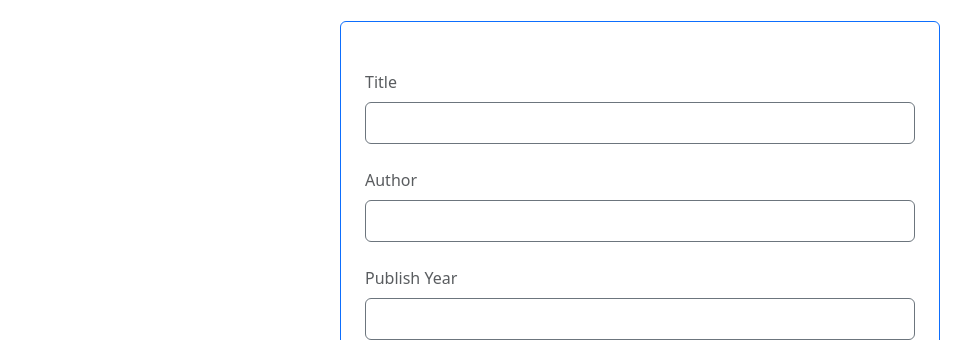
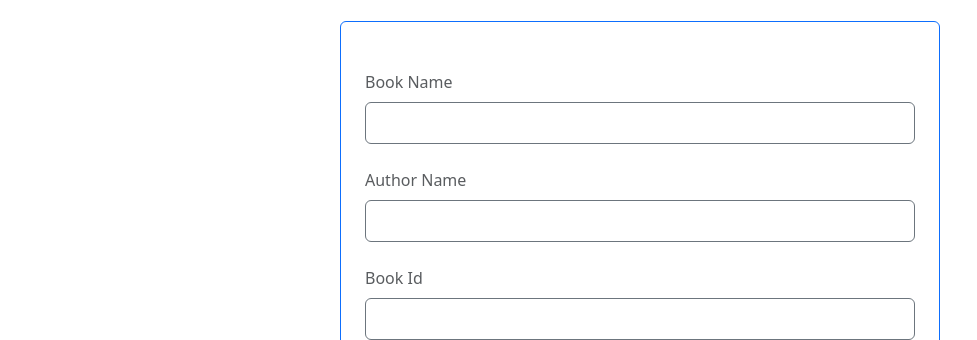
Before and after one commit to Sandalu-Xe/Book_Store, a React (Vite) app in the folder Client/: page /books/create in a window 1280 px wide. Shown: the part 163-503 px from the top of the page, without its empty margins (0-977 px from the left). Built offline with nearby package versions, Linux system fonts and the light colour scheme.

Commit message:
all clear

```diff
--- a/Client/pages/CreateBook.jsx
+++ b/Client/pages/CreateBook.jsx
@@ -4,21 +4,21 @@ import Spinner from '../Components/Spinner';
 import axios from 'axios';
 import { useNavigate } from 'react-router-dom';
 import { useSnackbar } from 'notistack';
-import { Form, Button, Container, Row, Col, Card } from 'react-bootstrap';
+import { Form, Button, Container, Card } from 'react-bootstrap';
 
 const CreateBooks = () => {
-  const [title, setTitle] = useState('');
+  const [Book_name, setTitle] = useState('');
   const [author, setAuthor] = useState('');
-  const [publishYear, setPublishYear] = useState('');
+  const [Book_id, setPublishYear] = useState('');
   const [loading, setLoading] = useState(false);
   const navigate = useNavigate();
   const { enqueueSnackbar } = useSnackbar();
 
   const handleSaveBook = () => {
     const data = {
-      title,
+      Book_name,
+      Book_id,
       author,
-      publishYear,
     };
     setLoading(true);
     axios
@@ -46,17 +46,17 @@ const CreateBooks = () => {
     <Card border="primary" className="p-4 w-100" style={{ maxWidth: '600px' }}>
       <Form>
         <Form.Group controlId="formTitle" className="my-4">
-          <Form.Label className="text-muted text-xl">Title</Form.Label>
+          <Form.Label className="text-muted text-xl">Book Name</Form.Label>
           <Form.Control
             type="text"
-            value={title}
+            value={Book_name}
             onChange={(e) => setTitle(e.target.value)}
             className="border border-secondary px-4 py-2"
           />
         </Form.Group>
 
         <Form.Group controlId="formAuthor" className="my-4">
-          <Form.Label className="text-muted text-xl">Author</Form.Label>
+          <Form.Label className="text-muted text-xl">Author Name</Form.Label>
           <Form.Control
             type="text"
             value={author}
@@ -66,15 +66,14 @@ const CreateBooks = () => {
         </Form.Group>
 
         <Form.Group controlId="formPublishYear" className="my-4">
-          <Form.Label className="text-muted text-xl">Publish Year</Form.Label>
+          <Form.Label className="text-muted text-xl">Book Id</Form.Label>
           <Form.Control
             type="number"
-            value={publishYear}
+            value={Book_id}
             onChange={(e) => setPublishYear(e.target.value)}
             className="border border-secondary px-4 py-2"
           />
         </Form.Group>
-
         <Button variant="primary" className="m-2" onClick={handleSaveBook}>
           Save
         </Button>
--- a/Client/pages/Home.jsx
+++ b/Client/pages/Home.jsx
@@ -15,7 +15,9 @@ const ShowBook = () => {
     axios
       .get(`http://localhost:3334`)
       .then((response) => {
-        setBook(response.data);
+        setauthor(response.data.author);
+        setBook(response.data.Book_id)
+        setTitle(response.data.Book_name)
         setLoading(false);
       })
       .catch((error) => {
@@ -38,7 +40,7 @@ const ShowBook = () => {
             <Col>{book.Book_id}</Col>
           </Row>
           <Row className="my-4">
-            <Col className="text-xl text-muted" md="auto">Title</Col>
+            <Col className="text-xl text-muted" md="auto">Book Name</Col>
             <Col>{book.Book_name}</Col>
           </Row>
           <Row className="my-4">
```
